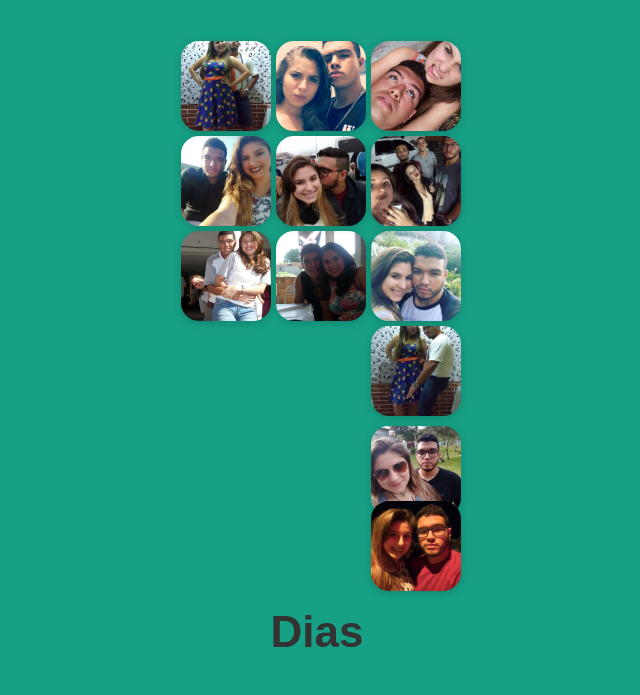
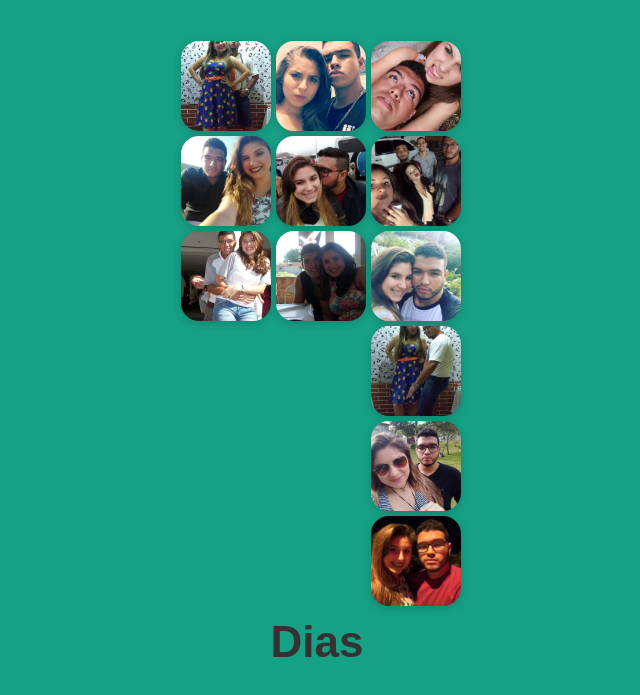
Before and after one commit to LucasVertuli/ViceMatheus, a plain HTML site: page index.html in a window 1280 px wide. Shown: the part 133-828 px from the top of the page, without its empty margins (323-963 px from the left). Drawn offline with Linux system fonts and the light colour scheme; a web font is replaced by a local one.

Commit message:
Acerto de posição fotos

```diff
--- a/main.css
+++ b/main.css
@@ -4,7 +4,6 @@ body{
     font: bold 20px "Playwrite HU", sans-serif;
 }
 h1 {
-    color: #fff;
     text-align: center;
     margin-top: 20px;
     height: 100px;
@@ -13,7 +12,7 @@ h1 {
     position: relative;
     width: 340px;
     height: 540px;
-    margin: 40px auto 0 auto;
+    margin: 40px auto 40px auto;
 }
 
 #Fotos img {
@@ -41,8 +40,8 @@ h1 {
 
 /* Perninha do 9 (abaixo da última foto da direita) */
 #Fotos img:nth-child(10) { top: 285px; left: 220px; }
-#Fotos img:nth-child(11) { top: 385px; left: 220px; }
-#Fotos img:nth-child(12) { top: 460px; left: 220px; }
+#Fotos img:nth-child(11) { top: 380px; left: 220px; }
+#Fotos img:nth-child(12) { top: 475px; left: 220px; }
 
 /* Centralizar o h1 */
 h1 {
```
